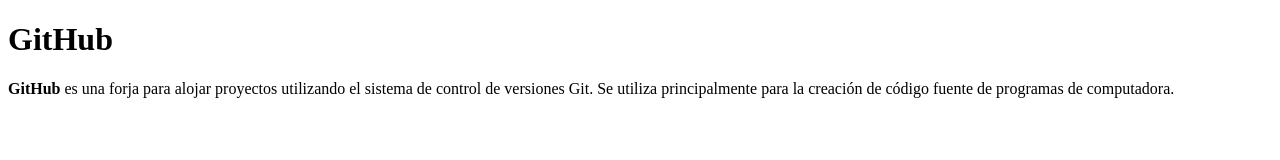
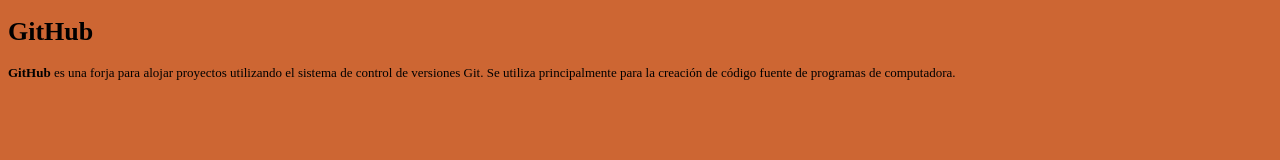
Before and after one commit to giselleortegadelrio/Exercise_Unit5_website, a plain HTML site: page index.html in a window 1280 px wide. Drawn offline with Linux system fonts and the light colour scheme; files that its build step writes are made by us from their sources.

Commit message:
Initial webpageandstyling

```diff
--- a/index.html
+++ b/index.html
@@ -3,7 +3,7 @@
     <head>
         <meta charset="UTF-8" >
         <title>GitHub</title>
-
+        <link type="text/css" rel="stylesheet" href="CSS/styles.css">
     </head>
     <body>
         <h1>
--- /dev/null
+++ b/styles.css
@@ -0,0 +1,11 @@
+@font-face {
+  font-family: "QuickSand";
+  src: url("../FUENTES/Quicksand/Quicksand-VariableFont_wght.ttf");
+}
+
+
+html, body {
+    font-size: 13px;
+
+    background-color: rgb(205,102,51);
+}
```
